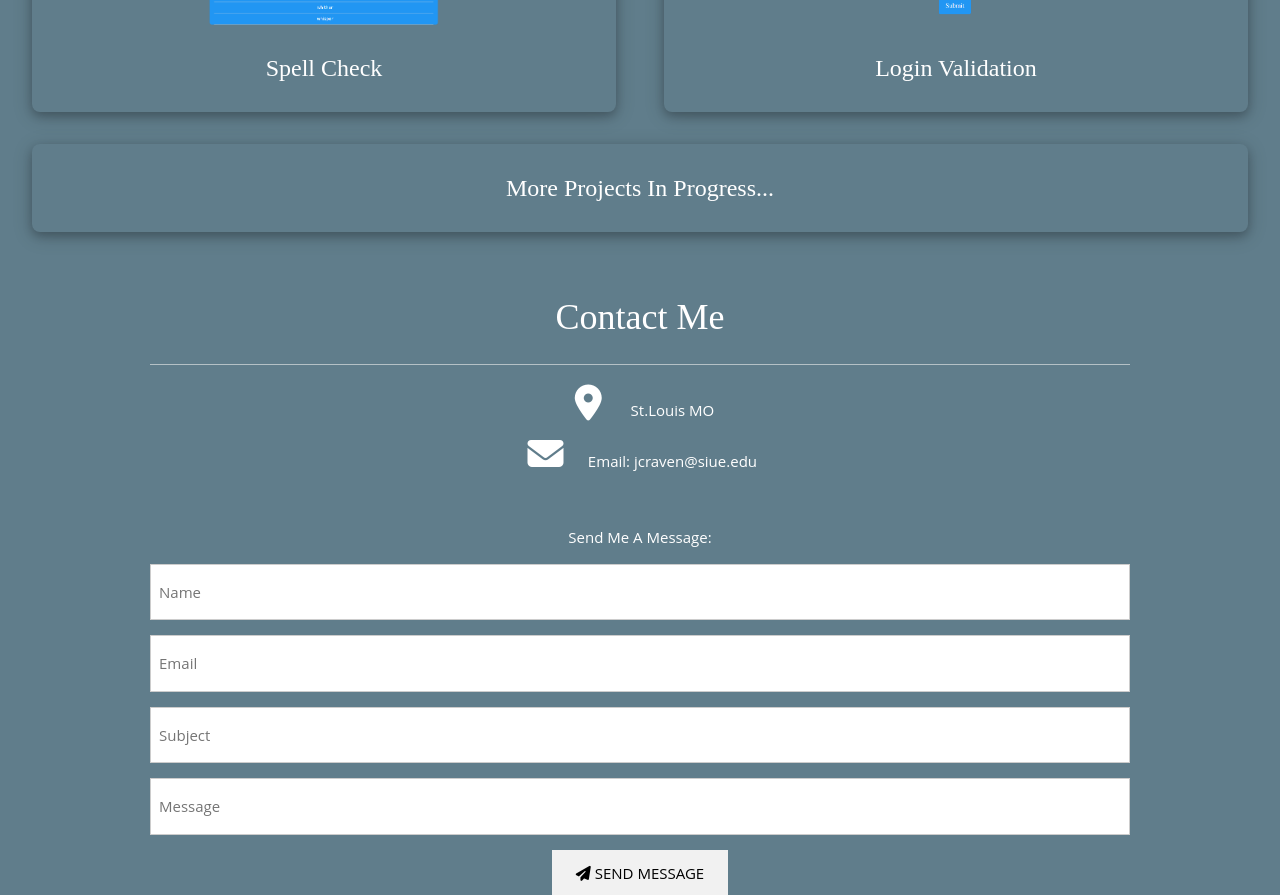
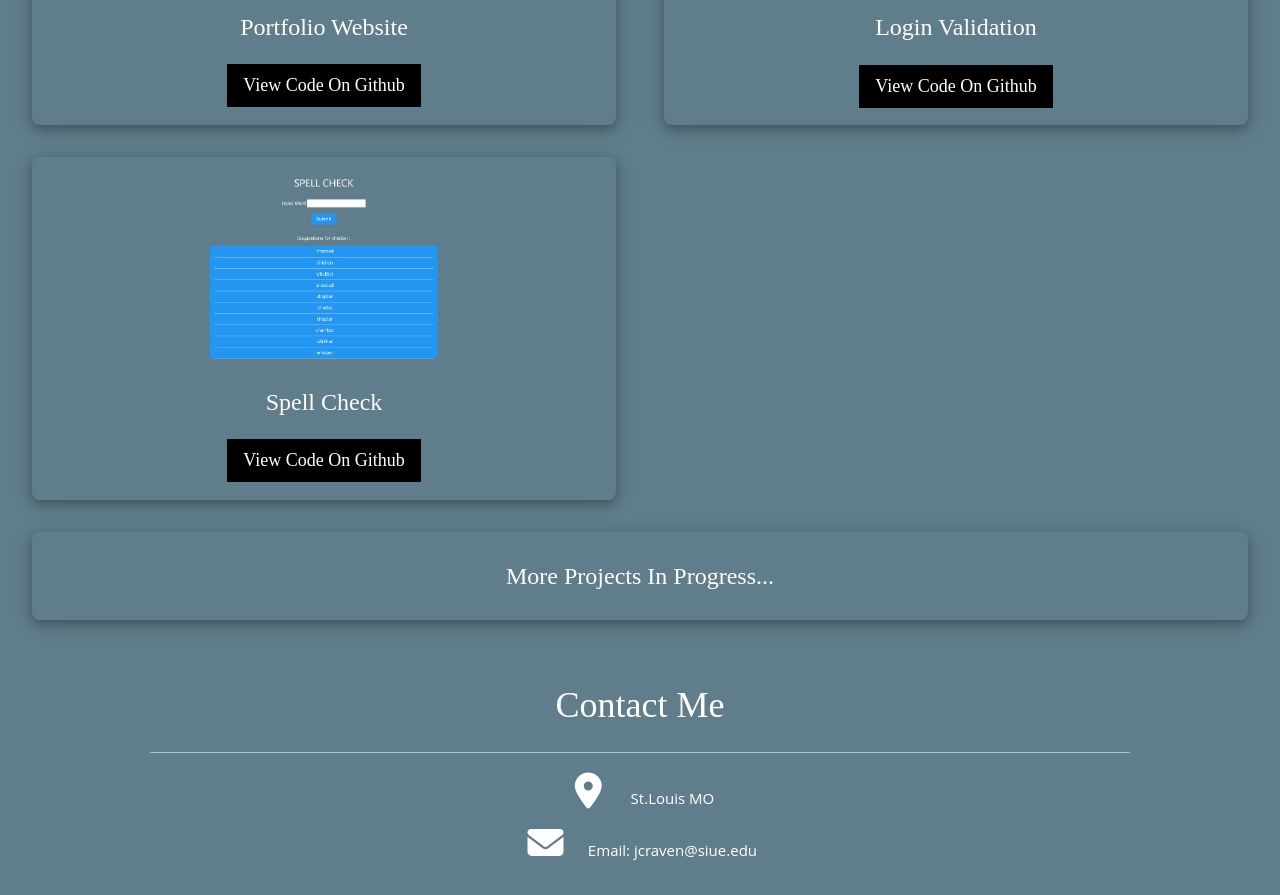
Before and after one commit to jacobtcraven/Portfolio_Website, a PHP site: page / in a window 1280 px wide. Shown: the part 2132-3027 px from the top of the page. Run offline with PHP 8.4, Linux system fonts and the light colour scheme; some libraries are stand-ins or nearby versions.

Commit message:
Add projects

```diff
--- a/index.php
+++ b/index.php
@@ -99,7 +99,6 @@
         <div class="w3-container">
           <p><i class="fa fa-envelope fa-fw w3-margin-right w3-large w3-text-teal"></i>jcraven@siue.com</p>
           <hr>
-          <br>
 
           <p class="w3-large w3-text-theme"><b><i class="fa fa-globe fa-fw w3-margin-right w3-text-teal"></i>Languages</b></p>
           <p>C++</p>
@@ -175,9 +174,10 @@
 <div class="w3-row-padding">
 <div class = "w3-half">
 <div class="w3-card-4 w3-round-large w3-margin w3-padding-16">
-  <img src="spell-check2.png" alt="Spell Check" height = "200">
+  <img src="pwebsitepic.png" alt="Spell Check" height = "200">
   <div class="w3-container w3-center">
-    <h3>Spell Check</h3>
+    <h3>Portfolio Website</h3>
+    <a class="w3-button w3-large w3-black" href="https://www.github.com/jacobtcraven" target="_blank">View Code On Github</a>
   </div>
 </div>
 </div>
@@ -187,9 +187,24 @@
   <div class="w3-container w3-center">
     <h3>Login Validation</h3>
   </div>
+  <a class="w3-button w3-large w3-black" href="https://www.github.com/jacobtcraven" target="_blank">View Code On Github</a>
 </div>
 </div>
 </div>
+
+<div class="w3-row-padding">
+<div class = "w3-half">
+<div class="w3-card-4 w3-round-large w3-margin w3-padding-16">
+  <img src="spell-check2.png" alt="Spell Check" height = "200">
+  <div class="w3-container w3-center">
+    <h3>Spell Check</h3>
+  </div>
+  <a class="w3-button w3-large w3-black" href="https://www.github.com/jacobtcraven" target="_blank">View Code On Github</a>
+</div>
+</div>
+
+</div>
+
 </div>
 </div>
 <div class ="w3-margin">
```
